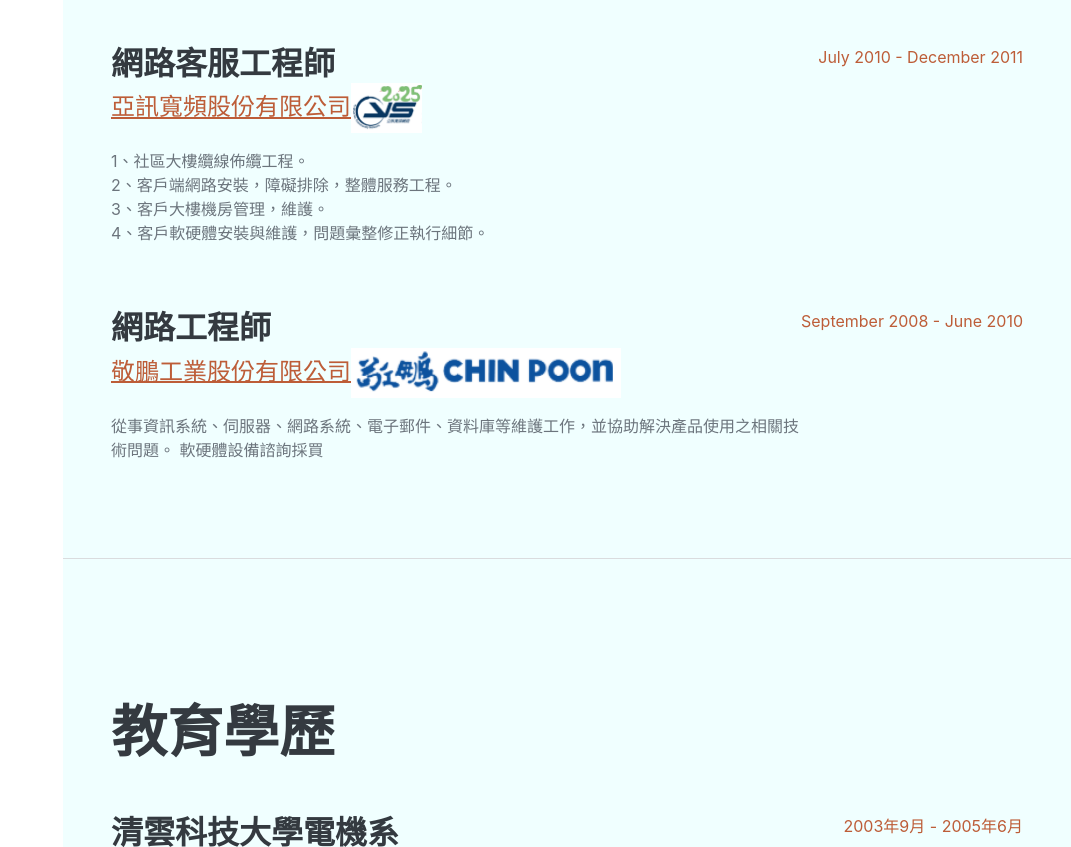
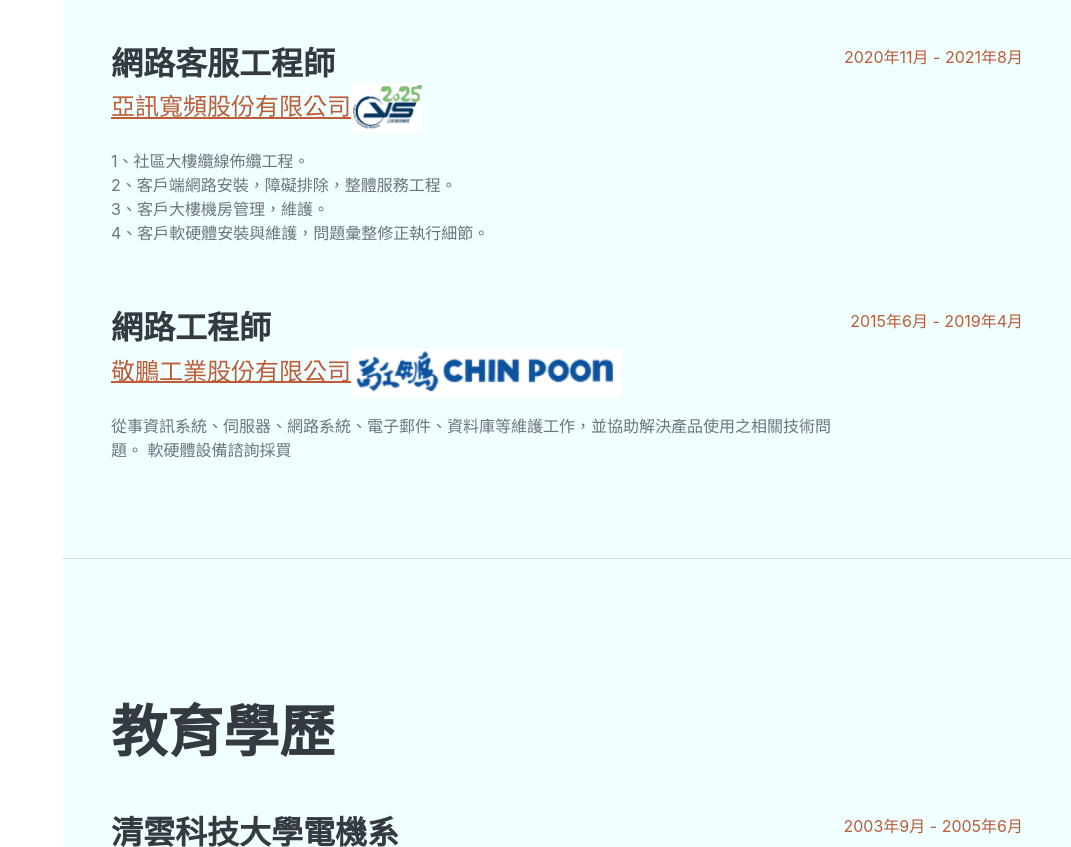
Before and after one commit to ShengHung-ken/ken, a plain HTML site: page My Project-home/index.html in a window 1280 px wide. Shown: the part 1398-2245 px from the top of the page, without its empty margins (209-1280 px from the left). Drawn offline with nearby package versions, Linux system fonts and the light colour scheme; a web font is replaced by a local one.

Commit message:
Update index.html

```diff
--- a/My Project-home/index.html
+++ b/My Project-home/index.html
@@ -95,7 +95,7 @@
                                3、客戶大樓機房管理，維護。<br>
                                4、客戶軟硬體安裝與維護，問題彙整修正執行細節。<br></p>
                         </div>
-                        <div class="flex-shrink-0"><span class="text-primary">July 2010 - December 2011</span></div>
+                        <div class="flex-shrink-0"><span class="text-primary">2020年11月 - 2021年8月</span></div>
                     </div>
                     <div class="d-flex flex-column flex-md-row justify-content-between">
                         <div class="flex-grow-1">
@@ -104,7 +104,7 @@
                             <p>從事資訊系統、伺服器、網路系統、電子郵件、資料庫等維護工作，並協助解決產品使用之相關技術問題。
                                 軟硬體設備諮詢採買</p>
                         </div>
-                        <div class="flex-shrink-0"><span class="text-primary">September 2008 - June 2010</span></div>
+                        <div class="flex-shrink-0"><span class="text-primary">2015年6月 - 2019年4月</span></div>
                     </div>
                 </div>
             </section>
```
